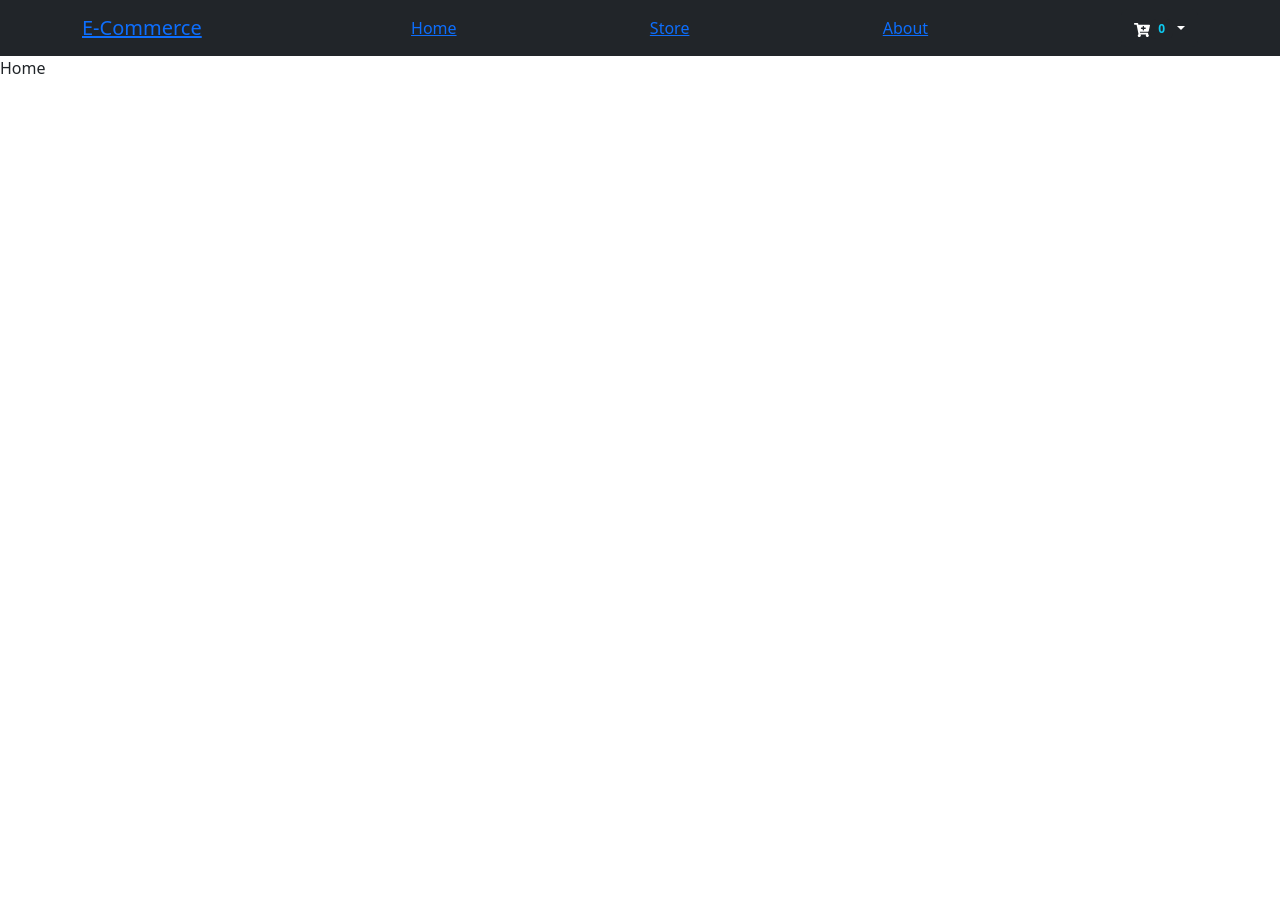
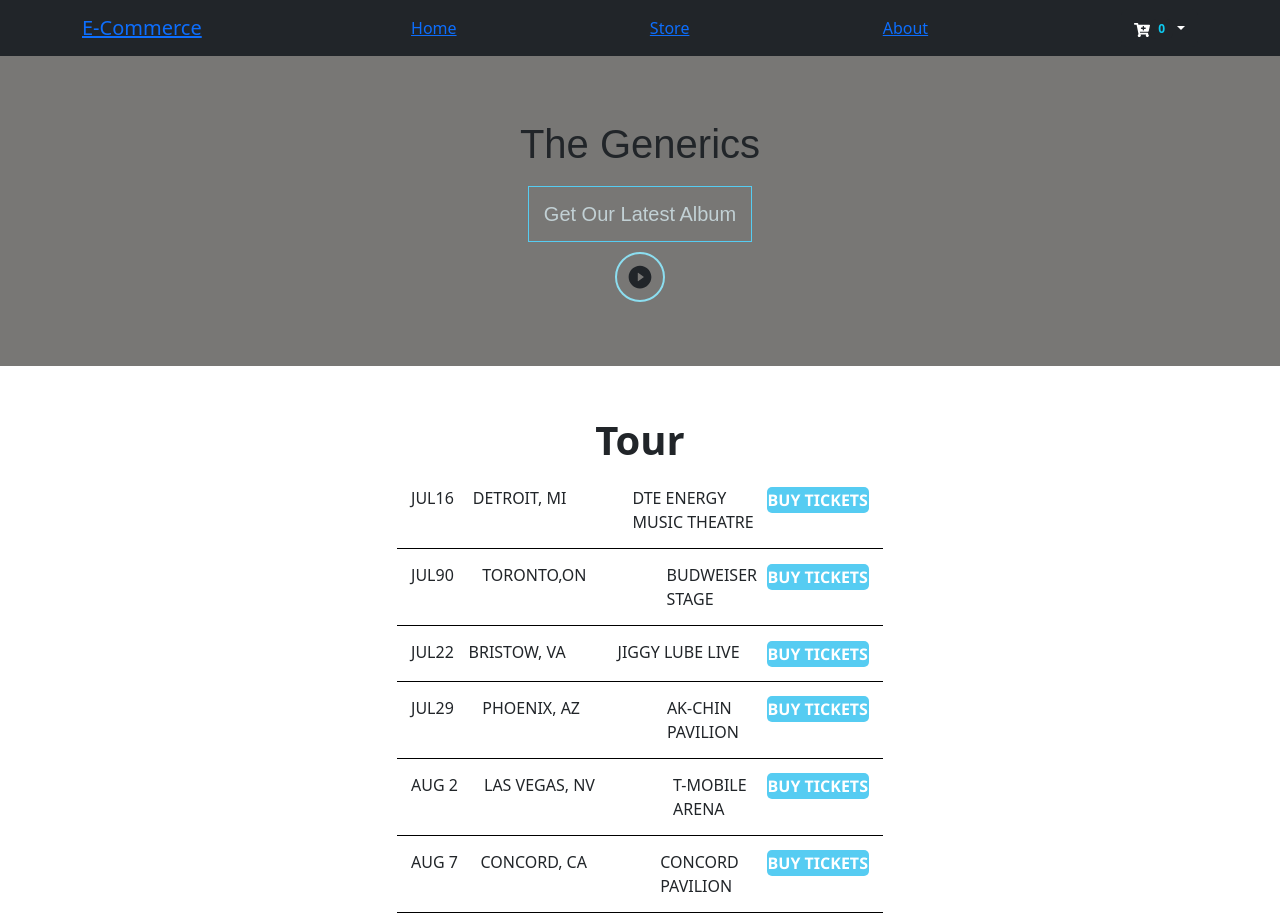
Before and after one commit to Rahul7044/E-Commerce, a React (Create React App) app: page /Home in a window 1280 px wide. Before the commit the page ends 800 px from the top, so only its background shows below. Built offline with nearby package versions, Linux system fonts and the light colour scheme.

Commit message:
implementing the Home Page

```diff
--- a/src/Pages/Home.css
+++ b/src/Pages/Home.css
@@ -0,0 +1,63 @@
+.header {
+    background-color: rgb(120, 119, 117);
+    padding: 3%;
+    text-align: center;
+    font-family: fantasy;
+  }
+  .texts {
+    display: inline-block;
+    border: 1px solid #56ccf2;
+    padding: 15px 15px;
+    font-size: 20px;
+    margin: 10px auto;
+    cursor: pointer;
+    color: rgb(194, 209, 213);
+  }
+  .playIcon {
+    font-size: 50px;
+    border: 2px solid rgb(140, 222, 240);
+    border-radius: 50px;
+    padding: 10px;
+    cursor: pointer;
+  }
+  .Tours {
+    display: flex;
+    justify-content: center;
+    align-items: center;
+    font-weight: bold;
+    font-size: 40px;
+    margin-top: 50px;
+  }
+
+  .lists {
+    display: flex;
+    justify-content: center;
+
+  }
+  .list {
+    display: flex;
+    border-bottom: 1px solid black;
+    padding: 14px;
+  }
+  .list button{
+      min-width:max-content;
+      background: #56CCF2;
+      color: white;
+      border: none;
+      padding: 1px;
+      border-radius: 5px;
+      font-weight: 700;
+      font-family: 'Segoe UI', Tahoma, Geneva, Verdana, sans-serif;
+  }
+  .date{
+      width: 22% ;
+      text-align: left;
+  }
+  .name{
+      width:57%;
+      text-align: left;
+  }
+  .description{
+      width: 57%;
+      text-align:left;
+  }
--- a/src/Pages/Home.js
+++ b/src/Pages/Home.js
@@ -1,9 +1,75 @@
-import React from 'react'
+import React from "react";
+import { Button } from "react-bootstrap";
+import { AiFillPlayCircle } from "react-icons/ai";
+import "./Home.css";
 
 const Home = () => {
   return (
-    <div>Home</div>
-  )
-}
+    <>
+      <section className="header">
+        <h1>The Generics</h1>
+        <h1 className="texts">Get Our Latest Album</h1>
+        <div>
+          <AiFillPlayCircle className="playIcon" />
+        </div>
+      </section>
+      <h1 className="Tours">Tour</h1>
+      <section className="lists">
+        <div>
+          <div className="list">
+            <span className="date">JUL16</span>
+            <span className="name">DETROIT, MI</span>
+            <span className="discription">DTE ENERGY MUSIC THEATRE</span>
+            <span>
+              <Button>BUY TICKETS</Button>
+            </span>
+          </div>
 
-export default Home
+          <div className="list">
+            <span className="date">JUL90</span>
+            <span className="name">TORONTO,ON</span>
+            <span className="discription">BUDWEISER STAGE</span>
+            <span>
+              <Button>BUY TICKETS</Button>
+            </span>
+          </div>
+
+          <div className="list">
+            <span className="date">JUL22</span>
+            <span className="name">BRISTOW, VA</span>
+            <span className="description">JIGGY LUBE LIVE</span>
+            <span>
+              <Button>BUY TICKETS</Button>
+            </span>
+          </div>
+          <div className="list">
+            <span className="date"> JUL29</span>
+            <span className="name">PHOENIX, AZ</span>
+            <span className="discription">AK-CHIN PAVILION</span>
+            <span>
+              <Button>BUY TICKETS</Button>
+            </span>
+          </div>
+          <div className="list">
+            <span className="date">AUG 2</span>
+            <span className="name">LAS VEGAS, NV</span>
+            <span className="discription">T-MOBILE ARENA</span>
+            <span>
+              <Button>BUY TICKETS</Button>
+            </span>
+          </div>
+          <div className="list">
+            <span className="date">AUG 7</span>
+            <span className="name">CONCORD, CA</span>
+            <span className="discription">CONCORD PAVILION</span>
+            <span>
+              <Button>BUY TICKETS</Button>
+            </span>
+          </div>
+        </div>
+      </section>
+    </>
+  );
+};
+
+export default Home;
```
